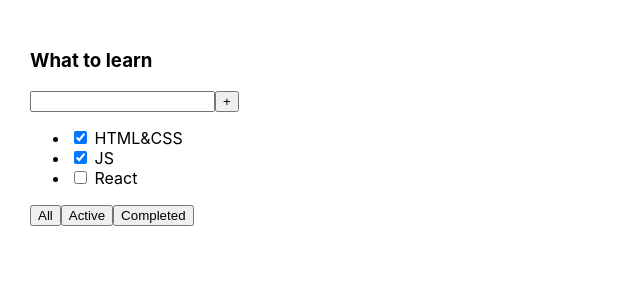
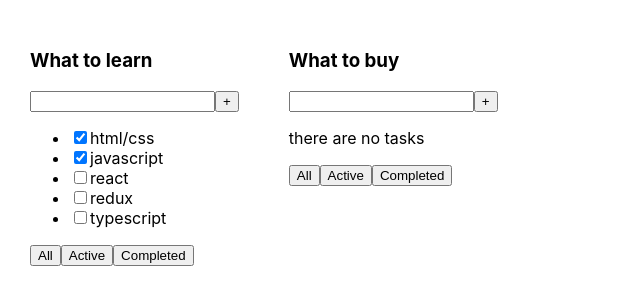
Before and after one commit to aidar2218/todolist-ts, a React (Create React App) app: page / in a window 1280 px wide. Shown: the top 304 px of the page, without its empty margins (0-640 px from the left). Built offline with nearby package versions, Linux system fonts and the light colour scheme.

Commit message:
Commit 1.1.1. Created and typed new components

```diff
--- a/src/App.tsx
+++ b/src/App.tsx
@@ -1,28 +1,31 @@
 import React from 'react';
 import './App.css';
+import {TodoList} from "./TodoList/TodoList";
 
-function App() {
+export type TaskType = {
+    id: number
+    title: string
+    isDone: boolean
+}
+
+const App = () => {
+
+    const task1: TaskType[] = [
+        {id: 1, title: "html/css", isDone: true},
+        {id: 2, title: "javascript", isDone: true},
+        {id: 3, title: "react", isDone: false},
+        {id: 4, title: "redux", isDone: false},
+        {id: 5, title: "typescript", isDone: false},
+    ];
+
+    const task2: TaskType[] = [];
+
     return (
         <div className="App">
-            <div>
-                <h3>What to learn</h3>
-                <div>
-                    <input/>
-                    <button>+</button>
-                </div>
-                <ul>
-                    <li><input type="checkbox" checked={true}/> <span>HTML&CSS</span></li>
-                    <li><input type="checkbox" checked={true}/> <span>JS</span></li>
-                    <li><input type="checkbox" checked={false}/> <span>React</span></li>
-                </ul>
-                <div>
-                    <button>All</button>
-                    <button>Active</button>
-                    <button>Completed</button>
-                </div>
-            </div>
+            <TodoList title={"What to learn"} tasks={task1}/>
+            <TodoList title={"What to buy"} tasks={task2}/>
         </div>
     );
 }
 
-export default App;
+export default App
--- /dev/null
+++ b/src/Button/Button.tsx
@@ -0,0 +1,9 @@
+import React from 'react';
+
+type ButtonPropsType = {
+    title: string
+}
+
+export const Button = ({title}: ButtonPropsType) => {
+    return <button>{title}</button>
+};
--- /dev/null
+++ b/src/TodoList/TodoList.tsx
@@ -0,0 +1,41 @@
+import React from 'react';
+import {TaskType} from "../App";
+import {Button} from "../Button/Button";
+
+export type TodoListPropsType = {
+    title: string
+    tasks: TaskType[]
+}
+
+export const TodoList = ({title, tasks}: TodoListPropsType) => {
+    return (
+        <div>
+            <h3>{title}</h3>
+            <div>
+                <input/>
+                <Button title={"+"}/>
+            </div>
+            {tasks.length === 0 ? (
+                <p>there are no tasks</p>
+            ) : (
+                <ul>
+                    {tasks.map(task => {
+                        debugger;
+                        return (
+                            <li key={task.id}>
+                                <input type="checkbox" checked={task.isDone}/>
+                                <span>{task.title}</span>
+                            </li>
+                        )
+                    })}
+                </ul>
+            )}
+
+            <div>
+                <Button title={"All"}/>
+                <Button title={"Active"}/>
+                <Button title={"Completed"}/>
+            </div>
+        </div>
+    );
+};
--- a/src/index.tsx
+++ b/src/index.tsx
@@ -7,11 +7,7 @@
 const root = ReactDOM.createRoot(
   document.getElementById('root') as HTMLElement
 );
-root.render(
-  <React.StrictMode>
-    <App />
-  </React.StrictMode>
-);
+root.render(<App />);
 
 // If you want to start measuring performance in your app, pass a function
 // to log results (for example: reportWebVitals(console.log))
```
